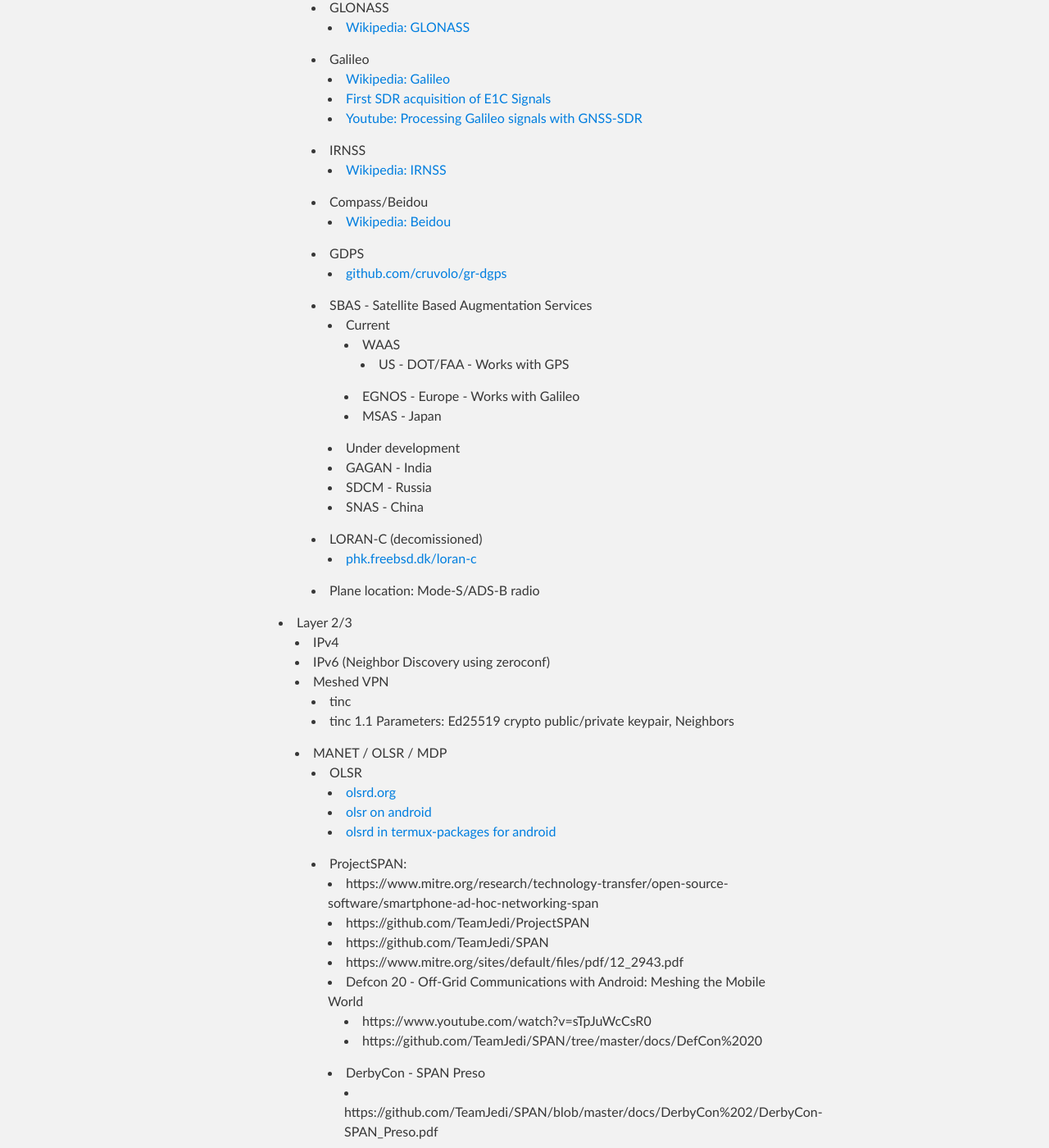
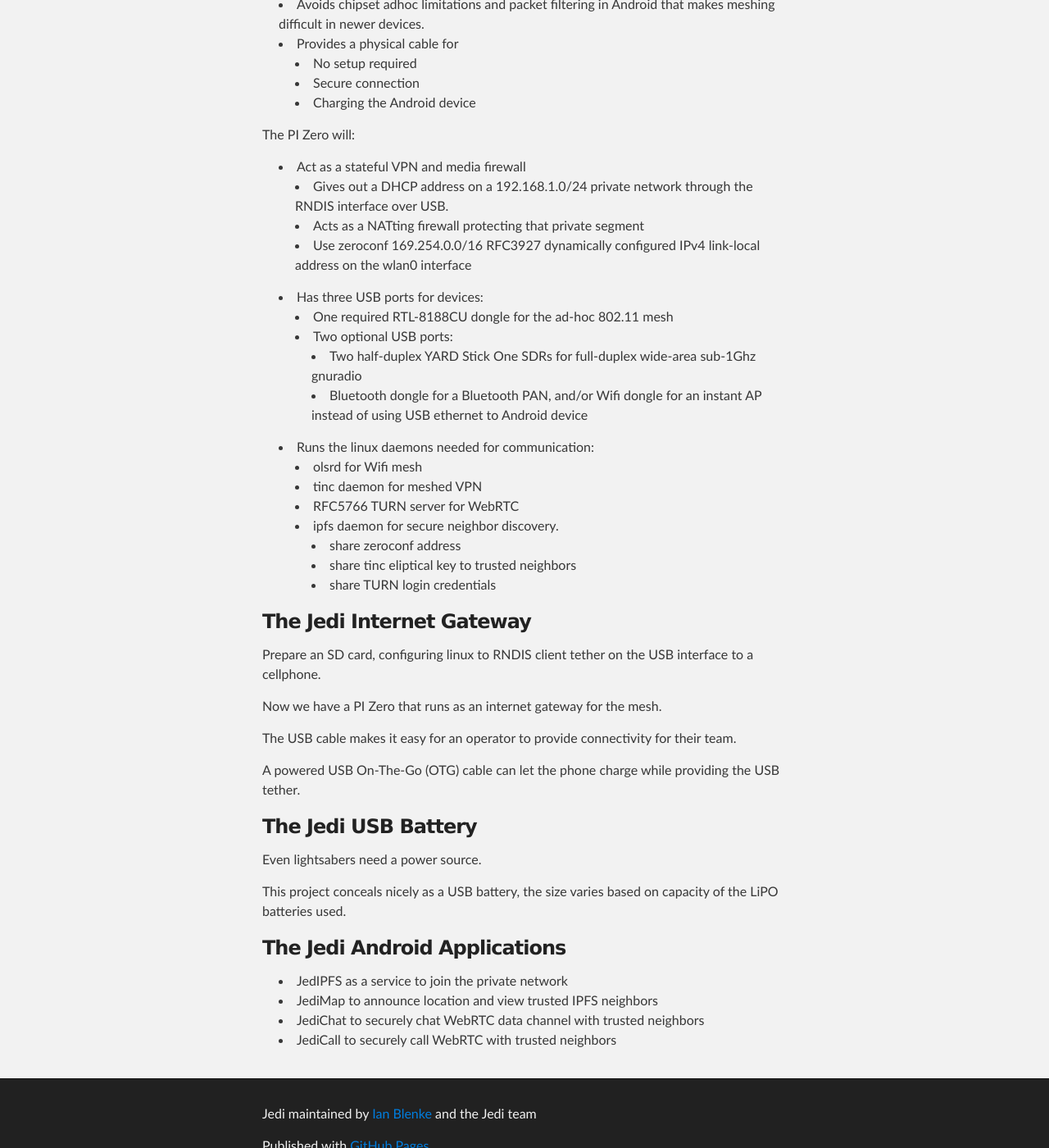
Before and after one commit to TeamJedi/TeamJedi.github.io, a Jekyll site: the page built from Plan.md, in a window 1280 px wide and 1400 px high, scrolled down 1046 px. Shown: the whole window at 82% size. Built offline with Jekyll 4.4.1, drawn with Linux system fonts in a browser that asks for light colours; nearby versions of some CDN libraries; some of the changed text lies outside the part shown.

Commit message:
Update the Plan and Research

```diff
--- a/_includes/Plan.md
+++ b/_includes/Plan.md
@@ -2,169 +2,75 @@
 
 The goal of this is to generate an OpenSource equivalent to something like the [BearTooth](http://beartooth.com), or the [Gotenna](http://www.gotenna.com/).
 
-## OSI Layers
+## Parts
 
-Layer 1/2
+* $5 [PI Zero](https://www.adafruit.com/products/2885)
+* $10 [USB Hub PI Zero HAT](http://makerspot.com/stackable-usb-hub-for-raspberry-pi-zero/)
+* $7 [Realtek 8188CU dongle](http://makerspot.com/raspberry-pi-usb-wifi-dongle/)
 
-* SDR
-  * Hardware
-    * Full Duplex
-      * BladeRF
-      * LimeSDR
-    * Half Duplex
-      * YARD Stick One
-      * TI CC1111 - 300-348 MHz, 391-464 MHz and 782-928 MHz, in modulations: ASK, OOK, GFSK, 2-FSK, 4-FSK and MSK.
-      * CDMA Data:
-        * Wifi: [github.com/bastible/gr-ieee802-11](https://github.com/bastibl/gr-ieee802-11)
-        * FHSS/DSSS: [github.com/DaulPavid/gr-spread](https://github.com/DaulPavid/gr-spread)
-  * Location:
-    * [GNURadio GlobalPositioningSystem](http://gnuradio.org/redmine/projects/gnuradio/wiki/GlobalPositioningSystem)
-    * [gnss-sdr](https://sourceforge.net/projects/gnss-sdr/)
-    * GNSS:
-     * GPS
-       * [Wikipedia: Global Positioning System](https://en.wikipedia.org/wiki/Global_Positioning_System)
-       * [OpenGnssProjects](http://gps.psas.pdx.edu/OpenGnssProjects/)
-       * [github.com/osqzss/gps-sdr-sim](https://github.com/osqzss/gps-sdr-sim)
-       * [GPS Spoofing](https://media.defcon.org/DEF%20CON%2023/DEF%20CON%2023%20presentations/DEFCON-23-Lin-Huang-Qing-Yang-GPS-Spoofing.pdf)
-     * GLONASS
-       * [Wikipedia: GLONASS](https://en.wikipedia.org/wiki/GLONASS)
-     * Galileo
-       * [Wikipedia: Galileo](https://en.wikipedia.org/wiki/Galileo_%28satellite_navigation%29)
-       * [First SDR acquisition of E1C Signals](https://docs.google.com/document/d/1SZ3m1K7Qf9GsZQGEF7VSOEewBDCjbylCClw9rSXwG7Y/edit)
-       * [Youtube: Processing Galileo signals with GNSS-SDR](https://www.youtube.com/watch?v=ajh2_xBCZSM)
-     * IRNSS
-       * [Wikipedia: IRNSS](https://en.wikipedia.org/wiki/Indian_Regional_Navigation_Satellite_System)
-     * Compass/Beidou
-       * [Wikipedia: Beidou](https://en.wikipedia.org/wiki/BeiDou_Navigation_Satellite_System#BeiDou-2)
-    * GDPS
-      * [github.com/cruvolo/gr-dgps](https://github.com/cruvolo/gr-dgps)
-    * SBAS - Satellite Based Augmentation Services
-      * Current
-        * WAAS
-          * US - DOT/FAA - Works with GPS
-        * EGNOS - Europe - Works with Galileo
-        * MSAS - Japan
-      *  Under development
-        * GAGAN - India
-        * SDCM - Russia
-        * SNAS - China
-    * LORAN-C (decomissioned)
-      - [phk.freebsd.dk/loran-c](http://phk.freebsd.dk/loran-c/)
-    * Plane location: Mode-S/ADS-B radio
-* Layer 2/3
-  * IPv4
-  * IPv6 (Neighbor Discovery using zeroconf)
-  * Meshed VPN
-    *  tinc
-      * tinc 1.1 Parameters: Ed25519 crypto public/private keypair, Neighbors
-  * MANET / OLSR / MDP
-    * OLSR
-      * [olsrd.org](http://www.olsrd.org)
-      * [olsr on android](http://www.olsr.org/?q=olsr_on_android)
-      * [olsrd in termux-packages for android](https://github.com/TeamJedi/termux-packages/tree/master/packages/olsrd)
-    * ProjectSPAN:
-       * https://www.mitre.org/research/technology-transfer/open-source-software/smartphone-ad-hoc-networking-span
-       * https://github.com/TeamJedi/ProjectSPAN
-       * https://github.com/TeamJedi/SPAN
-       * https://www.mitre.org/sites/default/files/pdf/12_2943.pdf
-       * Defcon 20 - Off-Grid Communications with Android: Meshing the Mobile World
-         * https://www.youtube.com/watch?v=sTpJuWcCsR0
-         * https://github.com/TeamJedi/SPAN/tree/master/docs/DefCon%2020
-       * DerbyCon - SPAN Preso
-         *  https://github.com/TeamJedi/SPAN/blob/master/docs/DerbyCon%202/DerbyCon-SPAN_Preso.pdf
-    * ServalProject:
-      * http://www.servalproject.org/
-      * https://github.com/servalproject
-      * https://github.com/servalproject/ServalMaps
-      * https://github.com/servalproject/lbard
-      * http://developer.servalproject.org/dokuwiki/doku.php?id=content:tech:rhizome
-    * [B.A.T.M.A.N / BMX6 / BMX7](http://www.bmx6.net/)
-    * [Project Byzantium](http://project-byzantium.org/)
-    * [Freifunk](https://berlin.freifunk.net/)
-    * [Babel](https://www.irif.fr/~jch//software/babel/)
-    * [Battlemesh](http://www.battlemesh.org/)
-    * [Libertas OLPC MESH](http://linuxwireless.org/en/users/Drivers/libertas/) - [Marvell 88W8388 USB](http://www.free60.org/wiki/Wifi_Adapter)
-    * "802.11s"
-      * https://en.wikipedia.org/wiki/IEEE_802.11s
-      * https://github.com/o11s/open80211s/wiki/HOWTO
-      * https://wireless.wiki.kernel.org/en/developers/documentation/ieee80211/802.11s
-      * https://wiki.openwrt.org/doc/howto/mesh.80211s
-      * https://wiki.freebsd.org/WifiMesh
-      * http://wiki.laptop.org/go/Mesh_Network_Details - OLPC
-    * "802.11ah" - HaLow - Meshed 900MHz wifi for IoT
-      * 902-928 MHz in the US (26 MHz bandwidth)
-      * 863-868 MHz in Europe (5 MHz bandwidth)
-      * 916.5-927.5 MHz in Japan (11 MHz bandwidth)
-    * "802.11af" - TV Spectrum - Meshed 54MHz - 790MHz in "whitespaces"
-      * https://github.com/NELOUNI/gr-ieee-802-11af
-    * Native Android IBSS adhoc on cyanogenmod 10/11/12:
-      * http://www.thinktube.com/android-tech/46-android-wifi-ibss
-  * mdns Neighbor Discovery?
-    * avahi (mdns zeroconf)
-* Layer 4/5
-  * Neighbor Discovery and Crypto
-    *  Peergos w/ipfs.io: https://github.com/Peergos/Peergos/blob/master/README.md
-      * Parameters: public/private keypair, unique random namespace
+* $12 [LiPO charger](https://www.adafruit.com/products/259)
+* $20 [LiPO charger](https://www.adafruit.com/products/2465)
 
-* Layer 7
-  * Android
-    * Web (Cordova)
-      * Offline Map with self and neighbor location
-        * Free
-          * OpenStreetMaps
-            * https://github.com/digidem/osm-p2p-db
-            * http://trevorpowell.com/2015/02/20/mapbox-gl-js-with-offline-vector-tiles-on-cordova/
-            * https://github.com/trevorpowell/mapbox-gl-js-cordova-offline
-            * https://github.com/trevorpowell/mapbox-gl-js-cordova-offline-example
-            * https://github.com/afsuarez/mapsforge-cordova-plugin
-            * https://github.com/robotnic/mapsforge-cordova-plugin-example
-          * Commercial
-            * Cesium.js - https://cesiumjs.org/ (Bing!)
-              * https://cesiumjs.org/demos/LiveTrack24.html
-              * https://cesiumjs.org/demos/TacMap.html
-            * MapBox - https://github.com/Telerik-Verified-Plugins/Mapbox
-              * https://github.com/systemed/tilemaker
-              * https://github.com/klokantech/osm-vector-cordova
-      * WebRTC
-        * Communicate with neighbors using text, voice, video
-        * https://github.com/crosswalk-project/cordova-plugin-crosswalk-webview
+* $10 [LiPO 1300 mAh battery](https://www.adafruit.com/products/258)
+* $15 [LiPO 2500 mAh battery](https://www.adafruit.com/products/328)
+* $20 [LiPO 4400 mAh battery](https://www.adafruit.com/products/354)
+* $30 [LiPO 6000 mAh battery](https://www.adafruit.com/products/353)
 
-## Hardware
+## Design
 
-For a SDR capable "base-station", there are two potential ways to approach this:
+### The Jedi Firewall
 
-1. Root an Android phone and run the SDR directly.
-2. Use an embedded controller like a raspberry pi 3 to make a Jed set "base station" using on-board wifi or bluetooth tethering.
+Prepare an SD card, following the [PI Zero USB Ethernet Guide](https://learn.adafruit.com/turning-your-raspberry-pi-zero-into-a-usb-gadget/ethernet-gadget).
 
-An rtlsdr isn’t going to do 2.4ghz sniffing, and is receive only.
-A hackrf is half-duplex and can only transmit _or_ receive at any given time.
+Now we have a PI Zero that ["looks like" an Ethernet interface for any Marshmallow Android device](http://www.davebennett.tech/connect-android-to-ethernet/)
 
-For full-duplex SDR, the two primary contenders are:
+This:
 
-* Nuand BladeRF: https://github.com/Nuand/bladeRF
-* LimeSDR: http://www.limemicro.com/
+* Avoids chipset adhoc limitations and packet filtering in Android that makes meshing difficult in newer devices.
+* Provides a physical cable for
+  * No setup required
+  * Secure connection
+  * Charging the Android device
 
-Alternatively, two half-duplex devices would suffice.
+The PI Zero will:
 
-For half-duplex, he did look at the TI cc1111 based devices:
+* Act as a stateful VPN and media firewall
+  * Gives out a DHCP address on a 192.168.1.0/24 private network through the RNDIS interface over USB.
+  * Acts as a NATting firewall protecting that private segment
+  * Use zeroconf 169.254.0.0/16 RFC3927 dynamically configured IPv4 link-local address on the wlan0 interface
+* Has three USB ports for devices:
+  * One required RTL-8188CU dongle for the ad-hoc 802.11 mesh
+  * Two optional USB ports:
+    * Two half-duplex YARD Stick One SDRs for full-duplex wide-area sub-1Ghz gnuradio
+    * Bluetooth dongle for a Bluetooth PAN, and/or Wifi dongle for an instant AP instead of using USB ethernet to Android device
+* Runs the linux daemons needed for communication:
+  * olsrd for Wifi mesh
+  * tinc daemon for meshed VPN
+  * RFC5766 TURN server for WebRTC
+  * ipfs daemon for secure neighbor discovery.
+    * share zeroconf address
+    * share tinc eliptical key to trusted neighbors
+    * share TURN login credentials
 
-* http://www.ti.com/lit/ds/symlink/cc1110-cc1111.pdf
+### The Jedi Internet Gateway
 
-Such as:
+Prepare an SD card, configuring linux to RNDIS client tether on the USB interface to a cellphone.
 
-* https://github.com/greatscottgadgets/yardstick/wiki/YARD-Stick-One
-* http://gollumrf.com/
-* http://int3.cc/collections/usb/products/rfcat
+Now we have a PI Zero that runs as an internet gateway for the mesh.
 
-Those do top out at 1Ghz, however.
+The USB cable makes it easy for an operator to provide connectivity for their team.
 
-Other promising TI chipsets that also support 2.4Ghz are the CC1310 and CC1350:
+A powered USB On-The-Go (OTG) cable can let the phone charge while providing the USB tether.
 
-* http://www.ti.com/tool/launchxl-cc1310
-* http://www.ti.com/tool/launchxl-cc1350
-* http://processors.wiki.ti.com/index.php/CC13xx_CC26xx_Tools_Overview#CC1350_Launchpad
-* http://dev.ti.com/tirex/content/tirtos_cc13xx_cc26xx_2_20_00_06/resources/cc1350LaunchPad/project0/images/cc1350_launchpad_explained.PNG
+### The Jedi USB Battery
 
-Of these, LimeSDR looks like it will not ship in time (end of this month).
+Even lightsabers need a power source.
 
-I have two Nuand BladeRF devices for developing and testing SDR. One with the amplifier, one without.
+This project conceals nicely as a USB battery, the size varies based on capacity of the LiPO batteries used.
+
+### The Jedi Android Applications
+
+* JedIPFS as a service to join the private network
+* JediMap to announce location and view trusted IPFS neighbors
+* JediChat to securely chat WebRTC data channel with trusted neighbors
+* JediCall to securely call WebRTC with trusted neighbors
```
Also changed, not shown: Research.md (added, +5 -0 lines), _includes/README.md (+1 -1 lines), _includes/Research.md (added, +170 -0 lines).
